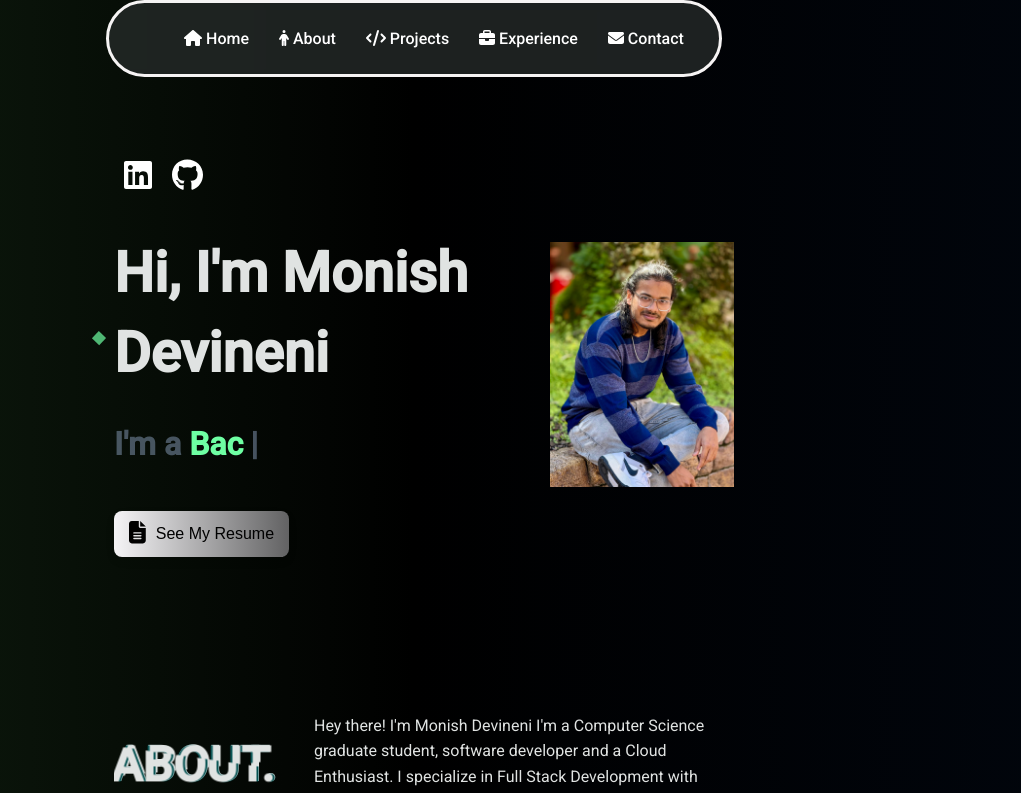
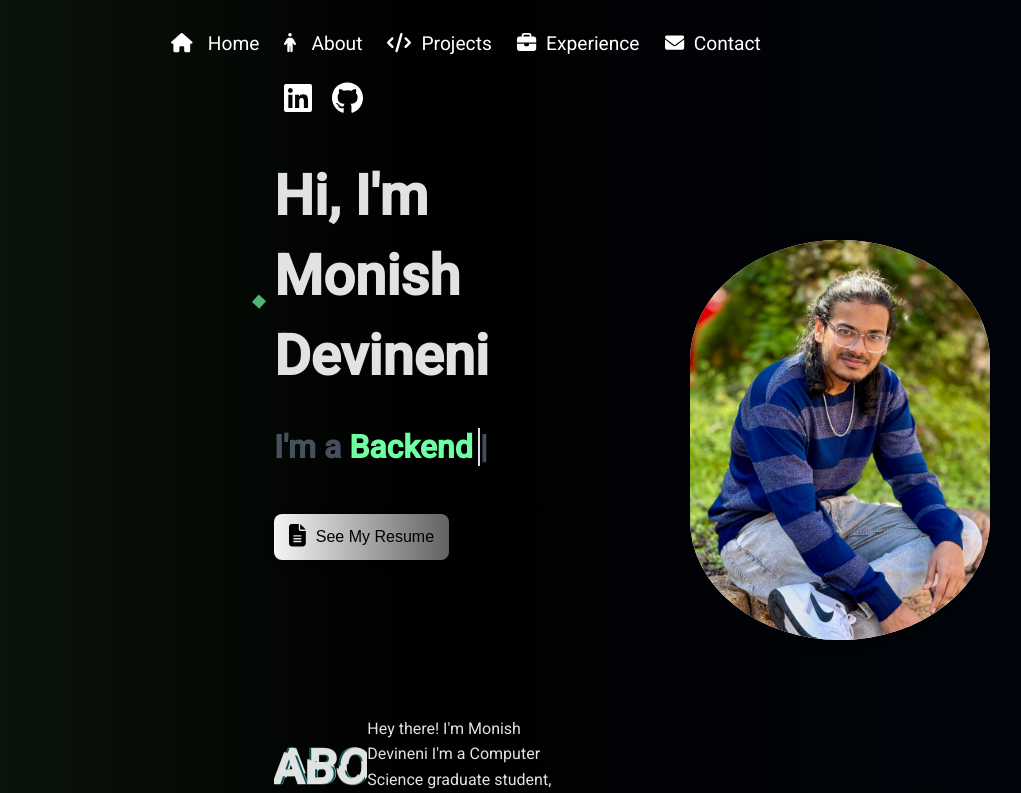
Before and after one commit to monish-rgb/MyPortfolio, an Angular app: page / in a window 1280 px wide. Shown: the top 793 px of the page, without its empty margins (226-1247 px from the left). Built offline with nearby package versions, Linux system fonts and the light colour scheme.

Commit message:
updatednavbar

```diff
--- a/src/app/app.component.scss
+++ b/src/app/app.component.scss
@@ -33,7 +33,7 @@
 
     // Extra large screens (xl: 1280px and above)
     @media (min-width: 1280px) {
-      padding-left: 20rem;
-      padding-right: 20rem;
+      padding-left: 30rem;
+      padding-right: 30rem;
     }
 }
--- a/src/app/header/header.component.html
+++ b/src/app/header/header.component.html
@@ -1,4 +1,4 @@
-<nav class="navbar-scrolled" @slideInAnimation>
+<nav [class.navbar-scrolled]="isScrolled" @slideInAnimation>
     <ul class="nav-links">
         <li>
             <a routerLink="/home" fragment="home" routerLinkActive="text-light" style="gap: 15px;">
--- a/src/app/header/header.component.scss
+++ b/src/app/header/header.component.scss
@@ -1,76 +1,154 @@
 
-.navbar-scrolled {
+// .navbar-scrolled {
+//   display: flex;
+//   justify-content: center;
+//   align-items: center;
+//   padding: 10px 20px;
+//   border-radius: 50px;
+//   background: rgba(37, 42, 41, 0.8);
+//   backdrop-filter:  blur(5px) brightness(120%);
+//   width: fit-content;
+//   margin: auto;
+//   flex-wrap: wrap;
+//   border: solid #f6f4f4;
+//   box-shadow: #101414;
+//     // border: solid #f6f4f4; /* Adjust thickness and color */
+//     // box-shadow: #101414;
+//     // top: 20px;
+//     // background: rgba(37, 42, 41, 0.8);
+//     // backdrop-filter:  blur(5px) brightness(120%);
+//     // align-items: center;
+//     // padding: 4px 8px;
+//     // border-radius: 50px;
+//     // left: 35em;
+//     // width: 30em;
+//     // transform: translateX(-50%);
+//     // flex-wrap: wrap;
+
+//     .nav-links {
+//         display: flex;
+//         list-style: none;
+//       }
+
+//       .nav-links li {
+//         margin: 0 15px;
+//       }
+
+//       .nav-links a {
+//         text-decoration: none;
+//         color: white;
+//         font-weight: 500;
+//         transition: 0.3s;
+//       }
+
+//       .nav-links a:hover {
+//         color: #7efe7e;
+//       }
+//       @media (max-width: 768px) {
+//         flex-direction: column; // Stack items in mobile
+//         width: 90%;
+//       }
+
+//   }
+
+//   // .nav-links {
+//   //   display: flex;
+//   //   list-style: none;
+//   // }
+
+//   // .nav-links li {
+//   //   margin: 0 15px;
+//   // }
+
+//   // .nav-links a {
+//   //   text-decoration: none;
+//   //   color: white;
+//   //   font-weight: 500;
+//   //   transition: 0.3s;
+//   // }
+
+//   // .nav-links a:hover {
+//   //   color:#7efe7e;
+//   // }
+
+//   // .nav-links fa-icon{
+//   //   opacity: 0.5;
+//   // }
+
+
+nav {
+  position: fixed;
+  top: 0;
+  left: 0;
+  width: 100%;
+  padding: 1rem 2rem;
+  //background: linear-gradient(to right, #1a1a1a, #000000);
+  background-color: linear-gradient(to right, #0f1e0f, #000000, #01050c);;
+  //padding: 15px 30px;
   display: flex;
   justify-content: center;
   align-items: center;
-  padding: 10px 20px;
-  border-radius: 50px;
-  background: rgba(37, 42, 41, 0.8);
-  backdrop-filter:  blur(5px) brightness(120%);
-  width: fit-content;
-  margin: auto;
-  flex-wrap: wrap;
-  border: solid #f6f4f4;
-  box-shadow: #101414;
-    // border: solid #f6f4f4; /* Adjust thickness and color */
-    // box-shadow: #101414;
-    // top: 20px;
-    // background: rgba(37, 42, 41, 0.8);
-    // backdrop-filter:  blur(5px) brightness(120%);
-    // align-items: center;
-    // padding: 4px 8px;
-    // border-radius: 50px;
-    // left: 35em;
-    // width: 30em;
-    // transform: translateX(-50%);
-    // flex-wrap: wrap;
+  z-index: 1000;
+  //box-shadow: 0px 4px 10px rgba(0, 0, 0, 0.3);
+  transition: transform 0.5s ease-in-out, background 0.3s ease-in-out;
 
-    .nav-links {
-        display: flex;
-        list-style: none;
-      }
+  &.navbar-scrolled {
+    background: rgba(0, 0, 0, 0.8);
+    box-shadow: 0px 2px 5px rgba(255, 255, 255, 0.1);
+  }
 
-      .nav-links li {
-        margin: 0 15px;
-      }
+  ul {
+    list-style: none;
+    display: flex;
+    gap: 25px;
 
-      .nav-links a {
+    li {
+      a {
         text-decoration: none;
         color: white;
-        font-weight: 500;
-        transition: 0.3s;
+        font-size: 1.2rem;
+        display: flex;
+        align-items: center;
+        gap: 10px;
+        transition: color 0.3s ease-in-out;
+
+        &:hover {
+          color: #00ffc3;
+        }
+
+        &.text-light {
+          color: #00ffc3;
+        }
       }
+    }
+  }
+}
 
-      .nav-links a:hover {
-        color: #7efe7e;
-      }
-      @media (max-width: 768px) {
-        flex-direction: column; // Stack items in mobile
-        width: 90%;
-      }
+// Navbar animation
+@keyframes slideIn {
+  from {
+    transform: translateY(-100%);
+    opacity: 0;
+  }
+  to {
+    transform: translateY(0);
+    opacity: 1;
+  }
+}
 
+.navbar-enter {
+  animation: slideIn 0.8s ease-in-out forwards;
+}
+
+/* Responsive Navbar */
+@media (max-width: 768px) {
+  nav {
+    flex-direction: column;
+    padding: 10px 15px;
   }
 
-  // .nav-links {
-  //   display: flex;
-  //   list-style: none;
-  // }
-
-  // .nav-links li {
-  //   margin: 0 15px;
-  // }
-
-  // .nav-links a {
-  //   text-decoration: none;
-  //   color: white;
-  //   font-weight: 500;
-  //   transition: 0.3s;
-  // }
-
-  // .nav-links a:hover {
-  //   color:#7efe7e;
-  // }
-
-  // .nav-links fa-icon{
-  //   opacity: 0.5;
-  // }
+  ul {
+    flex-direction: column;
+    gap: 15px;
+  }
+}
--- a/src/app/home/home.component.scss
+++ b/src/app/home/home.component.scss
@@ -26,27 +26,29 @@
 /**************Profile pic*/
 
 .profile-container {
-  max-width: 100%; // Ensure it scales properly
-  width: 300px; // Default width
-  height: auto;
+  // max-width: 100%; // Ensure it scales properly
+  // width: 300px; // Default width
+  // height: auto;
+  // border-radius: 50% / 30%;
+  // object-fit: cover;
+  // display: block;
+  // margin-left: auto;
+  // margin-right: auto;
+  // box-shadow: 0px 4px 10px rgba(0, 0, 0, 0.2);
+  // background: #ffffff; // Background color of the profile section
+  position: absolute;
+  right: 5%;
+  top: 55%;
+  transform: translateY(-50%);
+  width: 300px; // Adjust width as needed
+  height: 400px; // Adjust height as needed
+  background: #ffffff; // Background color of the profile section
   border-radius: 50% / 30%;
-  object-fit: cover;
-  display: block;
-  margin-left: auto;
-  margin-right: auto;
-  // position: absolute;
-  // right: 5%;
-  // top: 55%;
-  // transform: translateY(-50%);
-  // width: 300px; // Adjust width as needed
-  // height: 400px; // Adjust height as needed
-  // background: #ffffff; // Background color of the profile section
-  // border-radius: 50% / 30%;
-  // box-shadow: 0px 4px 10px rgba(0, 0, 0, 0.2);
-  // overflow: hidden;
-  // display: flex;
-  // align-items: center;
-  // justify-content: center;
+  box-shadow: 0px 4px 10px rgba(0, 0, 0, 0.2);
+  overflow: hidden;
+  display: flex;
+  align-items: center;
+  justify-content: center;
 
   img {
     width: 100%;
```
